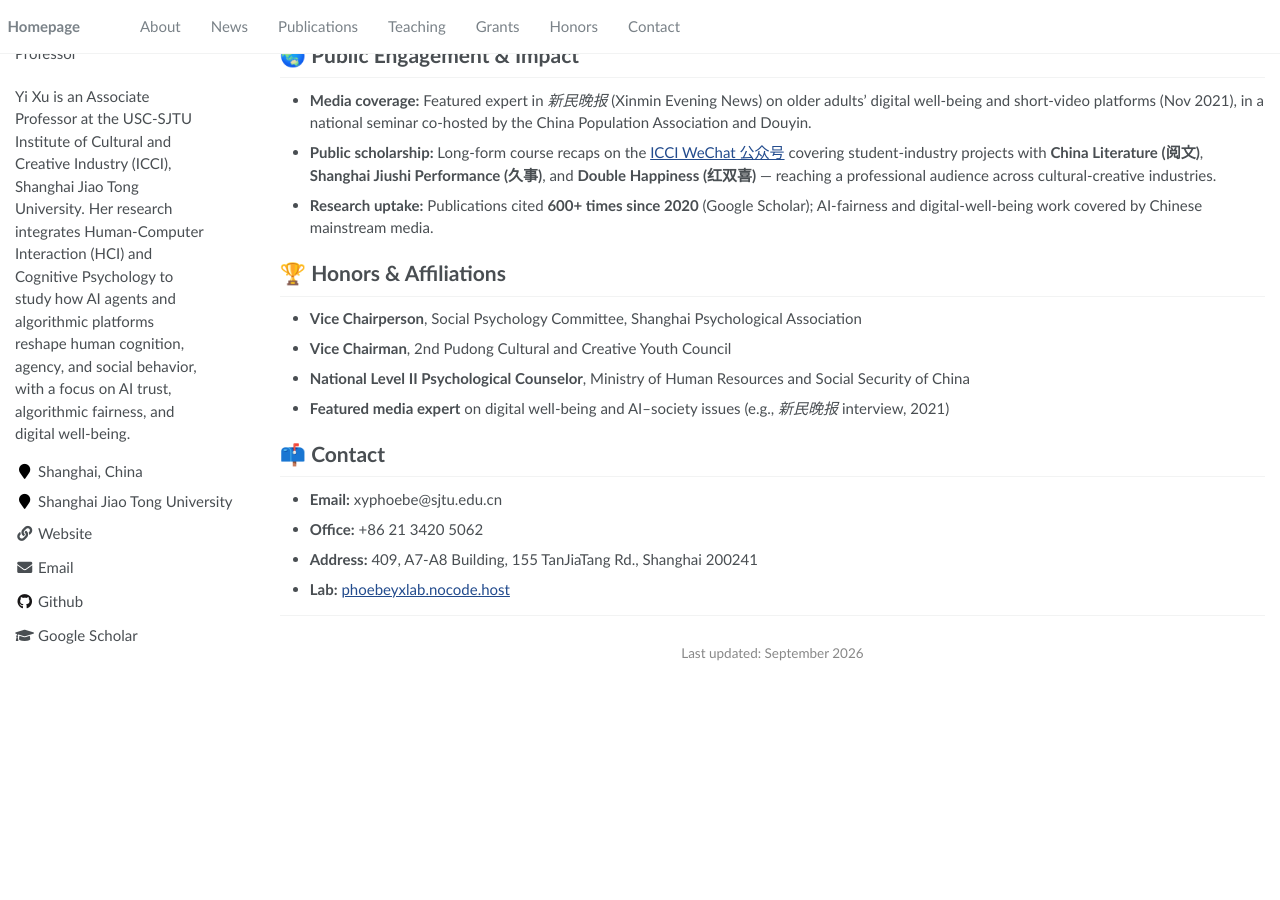
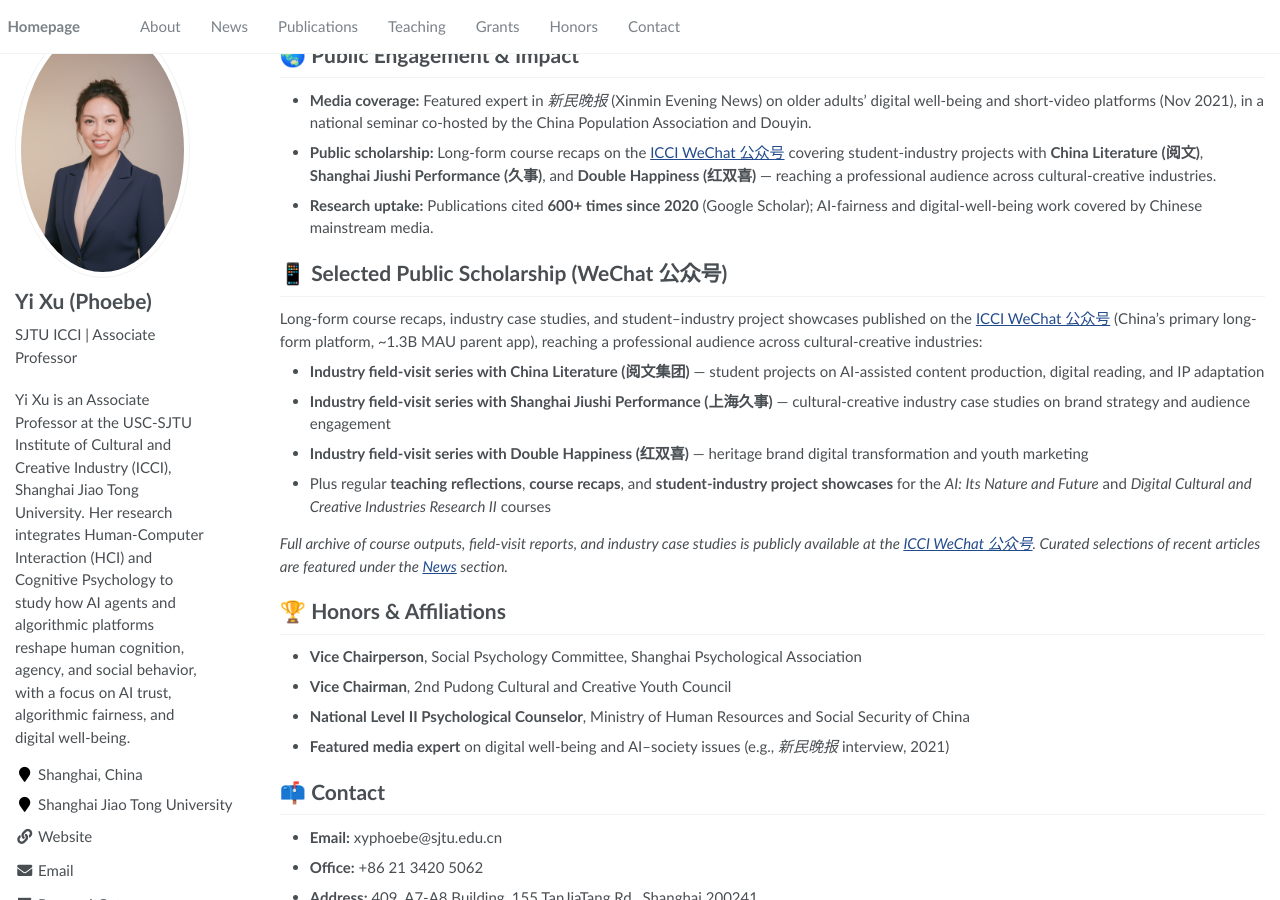
Before and after one commit to PhoebeYiXU/PhoebeYiXU.github.io, a Jekyll site: the page built from _pages/about.md, in a window 1280 px wide and 900 px high, scrolled down 3741 px. Built offline with Jekyll 4.4.1, drawn with Linux system fonts in a browser that asks for light colours; before the commit the page ends 4411 px from its top, so only the background shows below that.

Commit message:
Add profile photo, Scholar/ResearchGate/ICCI links, 公众号 section
- Replace SVG placeholder with 5.png profile photo
- Wire Google Scholar ID (HrnUVccAAAAJ) into _config.yml + repo secret
- Add ResearchGate and ICCI faculty page links
- Add new section: Selected Public Scholarship (WeChat 公众号) covering
  industry field-visit series with 阅文 / 久事 / 红双喜

```diff
--- a/_config.yml
+++ b/_config.yml
@@ -22,15 +22,15 @@
 # Site Author
 author:
   name             : "Yi Xu (Phoebe)"
-  avatar           : "images/profile.svg"
+  avatar           : "images/profile.png"
   bio              : "  SJTU ICCI | Associate Professor "
   location         : "Shanghai, China"
   employer         : "Shanghai Jiao Tong University"
   pubmed           :
-  googlescholar    : "https://scholar.google.com/citations?user=YOUR_GOOGLE_SCHOLAR_ID"
+  googlescholar    : "https://scholar.google.com/citations?user=HrnUVccAAAAJ"
   email            : "xyphoebe@sjtu.edu.cn"
-  researchgate     :  # e.g., "https://www.researchgate.net/profile/yourprofile"
-  uri              : "https://phoebeyxlab.nocode.host"
+  researchgate     : "https://www.researchgate.net/profile/Yi-Xu-21"
+  uri              : "https://icci.sjtu.edu.cn/en/faculty/view/11"
   bitbucket        :
   codepen          :
   dribbble         :
--- a/_pages/about.md
+++ b/_pages/about.md
@@ -146,6 +146,17 @@
 - **Public scholarship:** Long-form course recaps on the [ICCI WeChat 公众号](https://mp.weixin.qq.com/) covering student-industry projects with **China Literature (阅文)**, **Shanghai Jiushi Performance (久事)**, and **Double Happiness (红双喜)** — reaching a professional audience across cultural-creative industries.
 - **Research uptake:** Publications cited **600+ times since 2020** (Google Scholar); AI-fairness and digital-well-being work covered by Chinese mainstream media.
 
+# 📱 Selected Public Scholarship (WeChat 公众号)
+
+Long-form course recaps, industry case studies, and student–industry project showcases published on the [ICCI WeChat 公众号](https://mp.weixin.qq.com/) (China's primary long-form platform, ~1.3B MAU parent app), reaching a professional audience across cultural-creative industries:
+
+- **Industry field-visit series with China Literature (阅文集团)** — student projects on AI-assisted content production, digital reading, and IP adaptation
+- **Industry field-visit series with Shanghai Jiushi Performance (上海久事)** — cultural-creative industry case studies on brand strategy and audience engagement
+- **Industry field-visit series with Double Happiness (红双喜)** — heritage brand digital transformation and youth marketing
+- Plus regular **teaching reflections**, **course recaps**, and **student-industry project showcases** for the *AI: Its Nature and Future* and *Digital Cultural and Creative Industries Research II* courses
+
+*Full archive of course outputs, field-visit reports, and industry case studies is publicly available at the [ICCI WeChat 公众号](https://mp.weixin.qq.com/). Curated selections of recent articles are featured under the [News](#-news) section.*
+
 # 🏆 Honors & Affiliations
 
 - **Vice Chairperson**, Social Psychology Committee, Shanghai Psychological Association
```
Also changed, not shown: images/profile.png (added).
